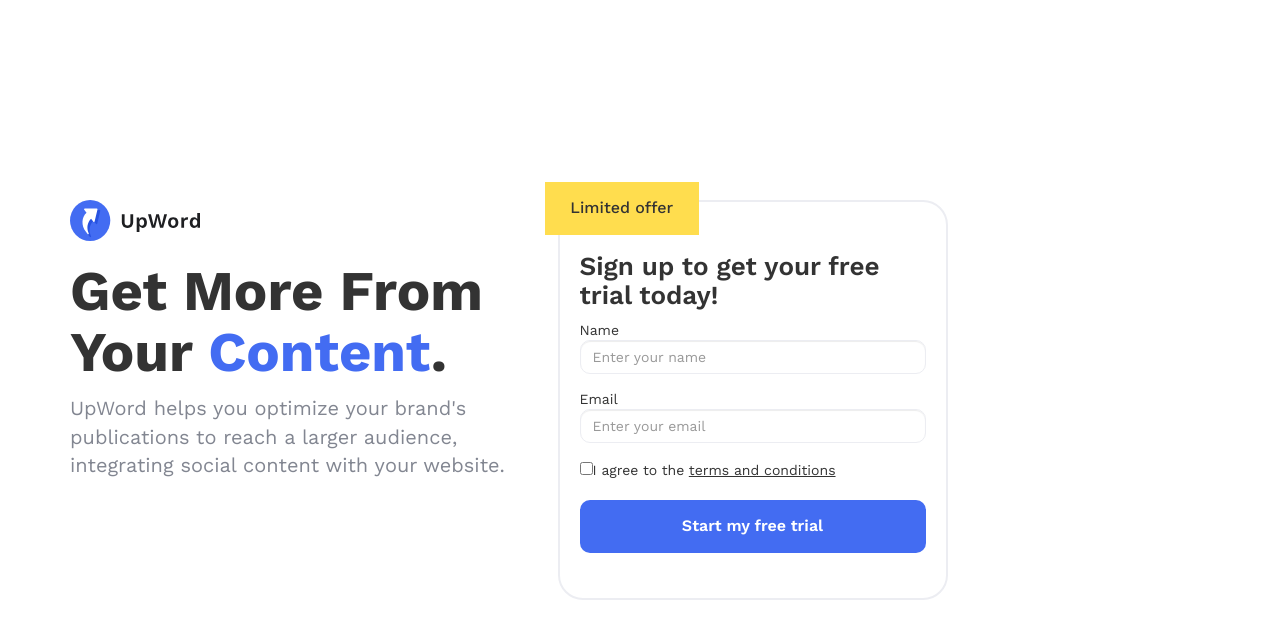
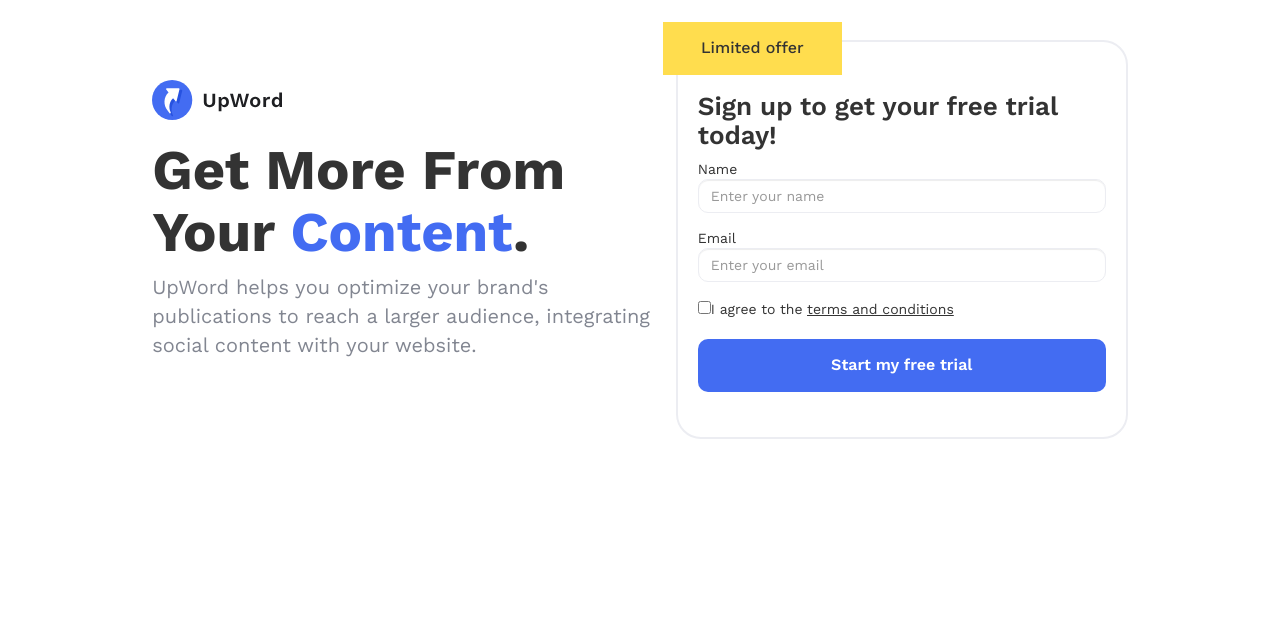
Before and after one commit to Rom1023/upword_lp, a React app: page / in a window 1280 px wide. Shown: the top 638 px of the page. Built offline with nearby package versions, Linux system fonts and the light colour scheme.

Commit message:
Added media queries

```diff
--- a/assets/stylesheets/application.scss
+++ b/assets/stylesheets/application.scss
@@ -1,4 +1,5 @@
 @import url('https://fonts.googleapis.com/css2?family=Work+Sans:wght@400;500;600;700&display=swap');
+@import './modal.scss';
 
 body {
   font-family: Helvetica;
@@ -6,13 +7,6 @@ body {
 
 #root {
   height: 100vh;
-  display: flex;
-  align-items: center;
-  justify-content: center;
-}
-
-.container{
-  margin: auto;
 }
 
 .form{
@@ -98,3 +92,70 @@ body {
     font-size: 20px;
   }
 }
+
+
+@media screen and (max-width: 500px) {
+  .container{
+    margin-top: 20px;
+    padding: 20px;
+  }
+  .left-scene{
+    margin-bottom: 50px;
+    width: 100%;
+  }
+
+  .form{
+    width: 100%;
+  }
+}
+
+@media screen and (min-width: 501px) and (max-width: 699px) {
+  .container{
+    display: flex;
+    flex-direction: column;
+    justify-content: center;
+    align-items: center;
+    margin-top: 20px;
+    padding: 20px;
+  }
+  .left-scene{
+    margin-bottom: 50px;
+    width: 80%;
+  }
+
+  .form{
+    width: 80%;
+  }
+}
+
+@media screen and (min-width: 700px) {
+  .container{
+    display: flex;
+    justify-content: center;
+    align-items: center;
+    margin-top: 20px;
+    padding: 20px;
+  }
+  .left-scene{
+    flex: 0 0 50%;
+  }
+  .form{
+    flex: 0 0 50%;
+  }
+}
+
+@media screen and (min-width: 1000px) {
+  .container{
+    display: flex;
+    justify-content: center;
+    align-items: center;
+    margin-top: 20px;
+    padding: 20px;
+  }
+  .left-scene{
+    flex: 0 0 45%;
+  }
+  .form{
+    flex: 0 0 40%;
+  }
+}
--- a/assets/stylesheets/modal.scss
+++ b/assets/stylesheets/modal.scss
@@ -1,5 +1,3 @@
-@import url('https://fonts.googleapis.com/css2?family=Work+Sans:wght@400;500;600;700&display=swap');
-
 .modal {
   position: fixed;
   top: 0;
--- a/src/components/Form.jsx
+++ b/src/components/Form.jsx
@@ -49,14 +49,13 @@ class Form extends Component {
   render () {
     return (
       <div className="container">
-        <div className="row">
-          <div className="left-scene col-xs-10 col-sm-8 col-md-5">
+          <div className="left-scene">
             <img src="../../assets/photos/upword-logo.svg" alt="upword-logo" />
             <h1>Get More From Your <span>Content</span>.</h1>
             <p>UpWord helps you optimize your brand's publications to reach a larger audience, integrating social content with your website.</p>
           </div>
 
-          <form className="form col-xs-10 col-sm-8 col-md-4">
+          <form className="form">
             <p className="form-limited-offer">Limited offer</p>
             <h2>Sign up to get your free trial today!</h2>
             <div className="form-group">
@@ -75,7 +74,6 @@ class Form extends Component {
             </div>
             <button type="submit" className="btn-submit" onClick={this.handleSubmit}>Start my free trial</button>
           </form>
-        </div>
 
         <Modal show={this.state.showModal} handleClose={this.hideModal} name={this.state.name} email={this.state.email} />
       </div>
--- a/src/components/Modal.jsx
+++ b/src/components/Modal.jsx
@@ -6,7 +6,7 @@ const Modal = ({ handleClose, show, name, email }) => {
 
   return (
     <div className={showHideClassName}>
-      <section className="modal-main col-xs-8 col-sm-4">
+      <section className="modal-main col-xs-8 col-sm-3">
         <div>
           <img src="../../assets/photos/upword-illustration.png" alt="Welcome photo" />
         </div>
```
